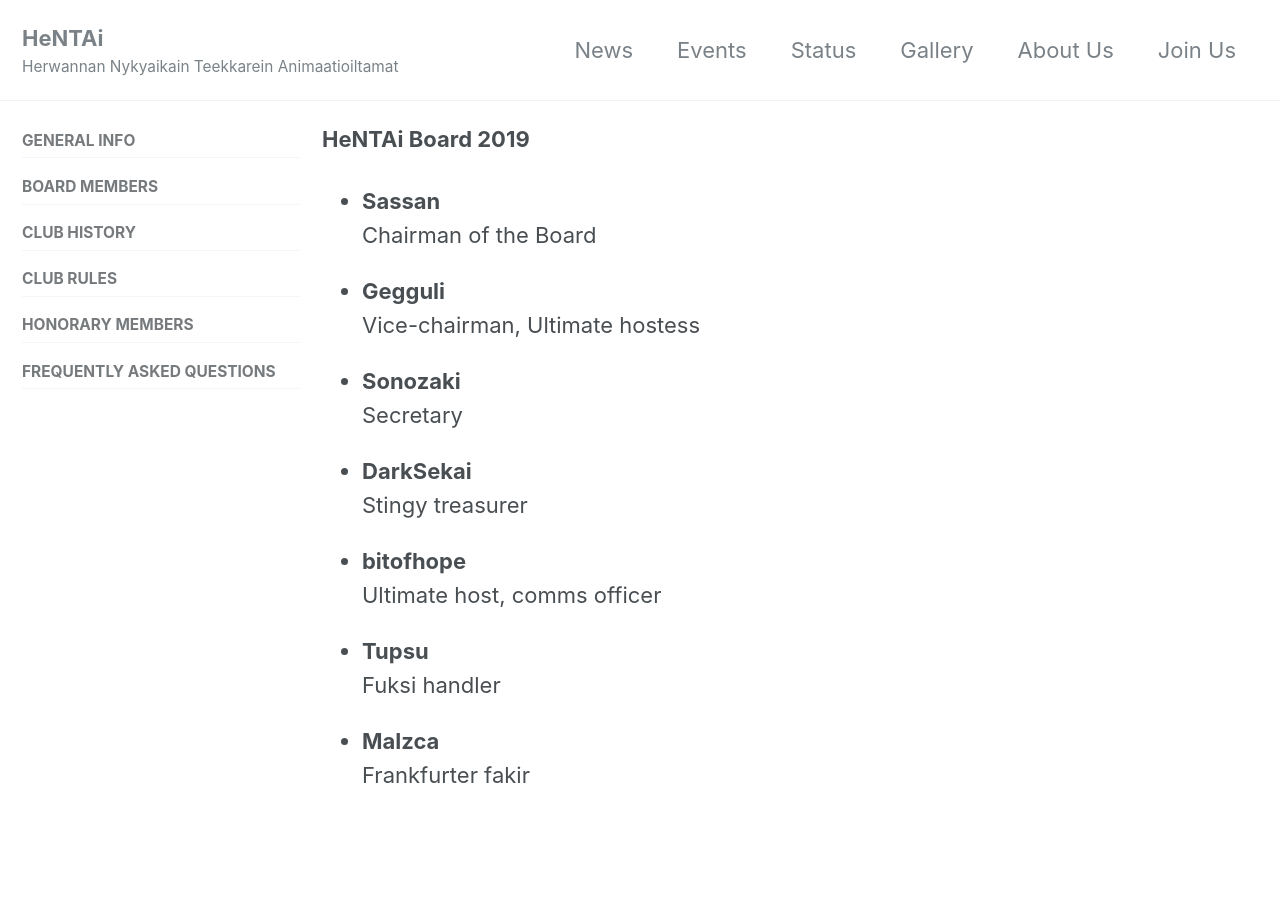
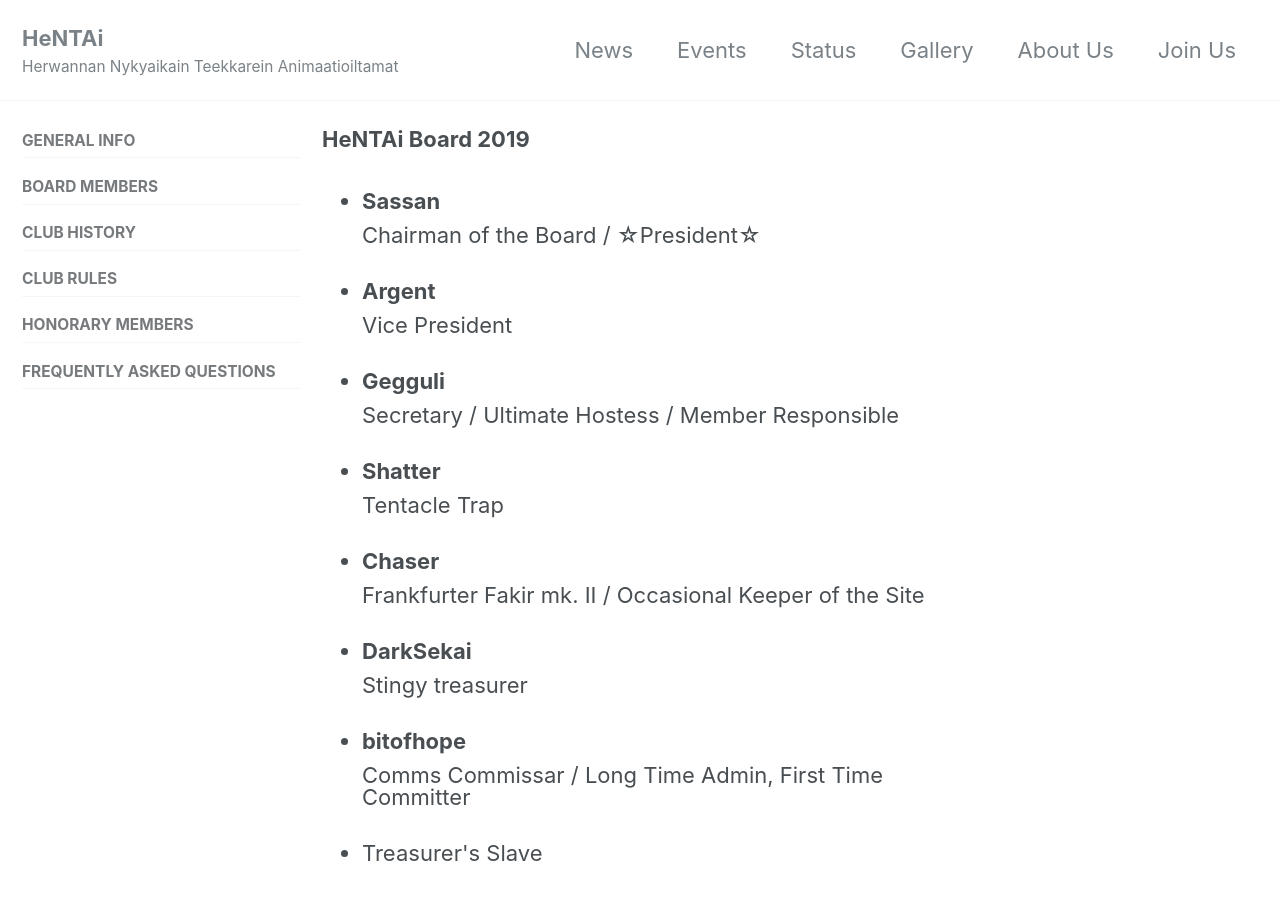
Before and after one commit to HNTA-Club/website, a Jekyll site: the page built from _pages/board.md, in a window 1280 px wide and 900 px high. Built offline with Jekyll 4.4.1, drawn with Linux system fonts in a browser that asks for light colours; cached includes are drawn as plain includes; nearby versions of some CDN libraries.

Commit message:
Update board

```diff
--- a/_data/authors.yml
+++ b/_data/authors.yml
@@ -1,16 +1,26 @@
 sassan:
   name: "Sassan"
-  bio: "Chairman of the Board"
+  bio: "Chairman of the Board / ☆President☆"
+  board: "true"
+
+argent:
+  name: "Argent"
+  bio: "Vice President"
   board: "true"
 
 gegguli:
   name: "Gegguli"
-  bio: "Vice-chairman, Ultimate hostess"
+  bio: "Secretary / Ultimate Hostess / Member Responsible"
   board: "true"
 
-sonozaki:
-  name: "Sonozaki"
-  bio: "Secretary"
+shatter:
+  name: "Shatter"
+  bio: "Tentacle Trap"
+  board: "true"
+
+chaser:
+  name: "Chaser"
+  bio: "Frankfurter Fakir mk. II / Occasional Keeper of the Site"
   board: "true"
 
 dorks:
@@ -20,17 +30,12 @@ dorks:
 
 bitofhope:
   name: "bitofhope"
-  bio: "Ultimate host, comms officer"
+  bio: "Comms Commissar / Long Time Admin, First Time Committer"
   board: "true"
 
-tupsu:
-  name: "Tupsu"
-  bio: "Fuksi handler"
-  board: "true"
-
-malzca:
-  name: "Malzca"
-  bio: "Frankfurter fakir"
+senpai:
+  same: "Senpai"
+  bio: "Treasurer's Slave"
   board: "true"
 
 # From here on former members
@@ -43,11 +48,6 @@ taqtaq:
 fireflower:
   name: "FireFlower"
   bio: "Vice-Chairman"
-  board: "false"
-
-chaser:
-  name: "Chaser"
-  bio: "All Mighty Secretary, Upkeeper of this site"
   board: "false"
 
 mpioin:
@@ -64,3 +64,18 @@ subject:
   name: "Subject F"
   bio: "Clubroom Fairy"
   board: "false"
+
+sonozaki:
+  name: "Sonozaki"
+  bio: "Secretary"
+  board: "false"
+
+tupsu:
+  name: "Tupsu"
+  bio: "Fuksi handler"
+  board: "false"
+
+malzca:
+  name: "Malzca"
+  bio: "Frankfurter fakir"
+  board: "false"
```
